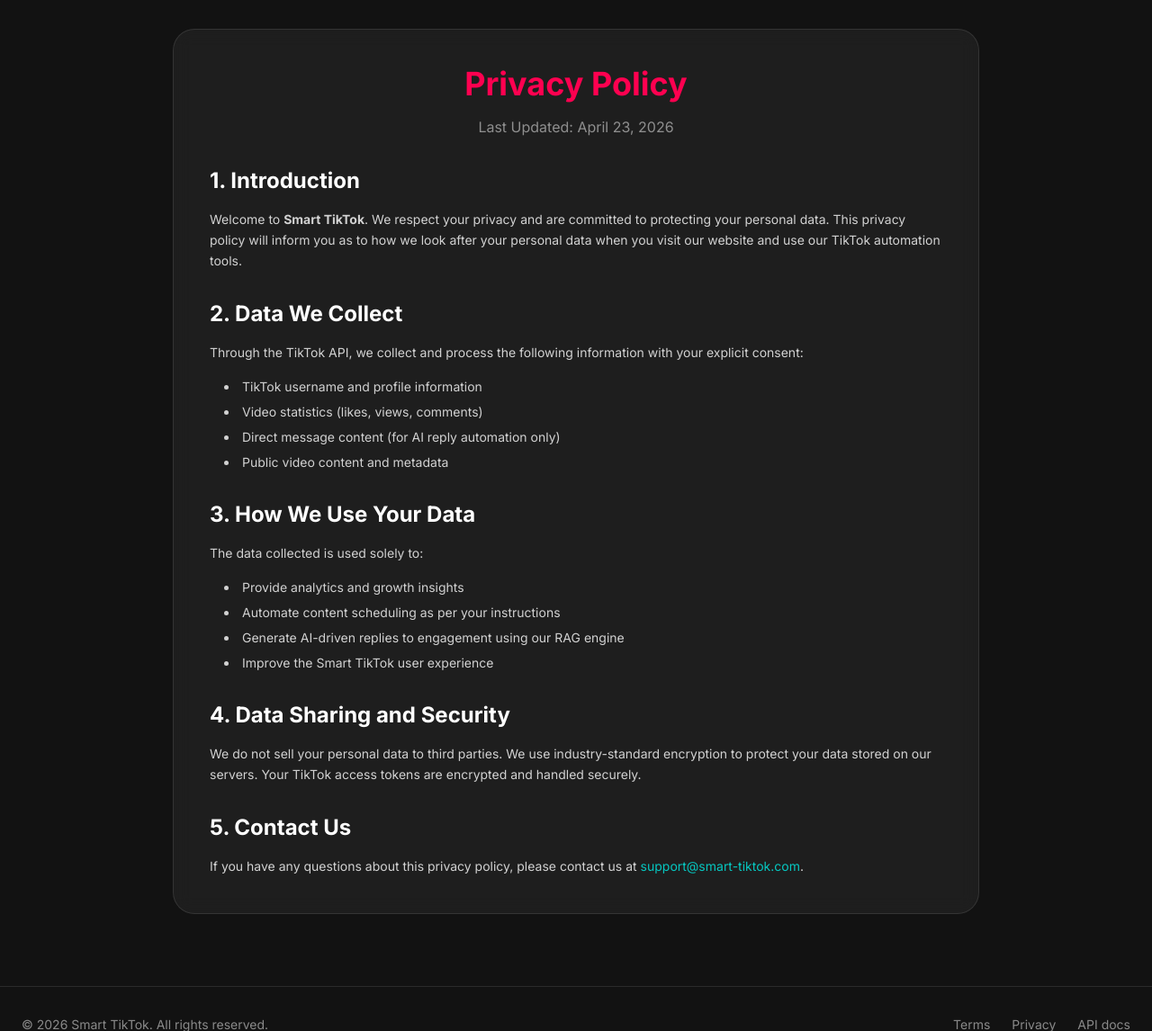
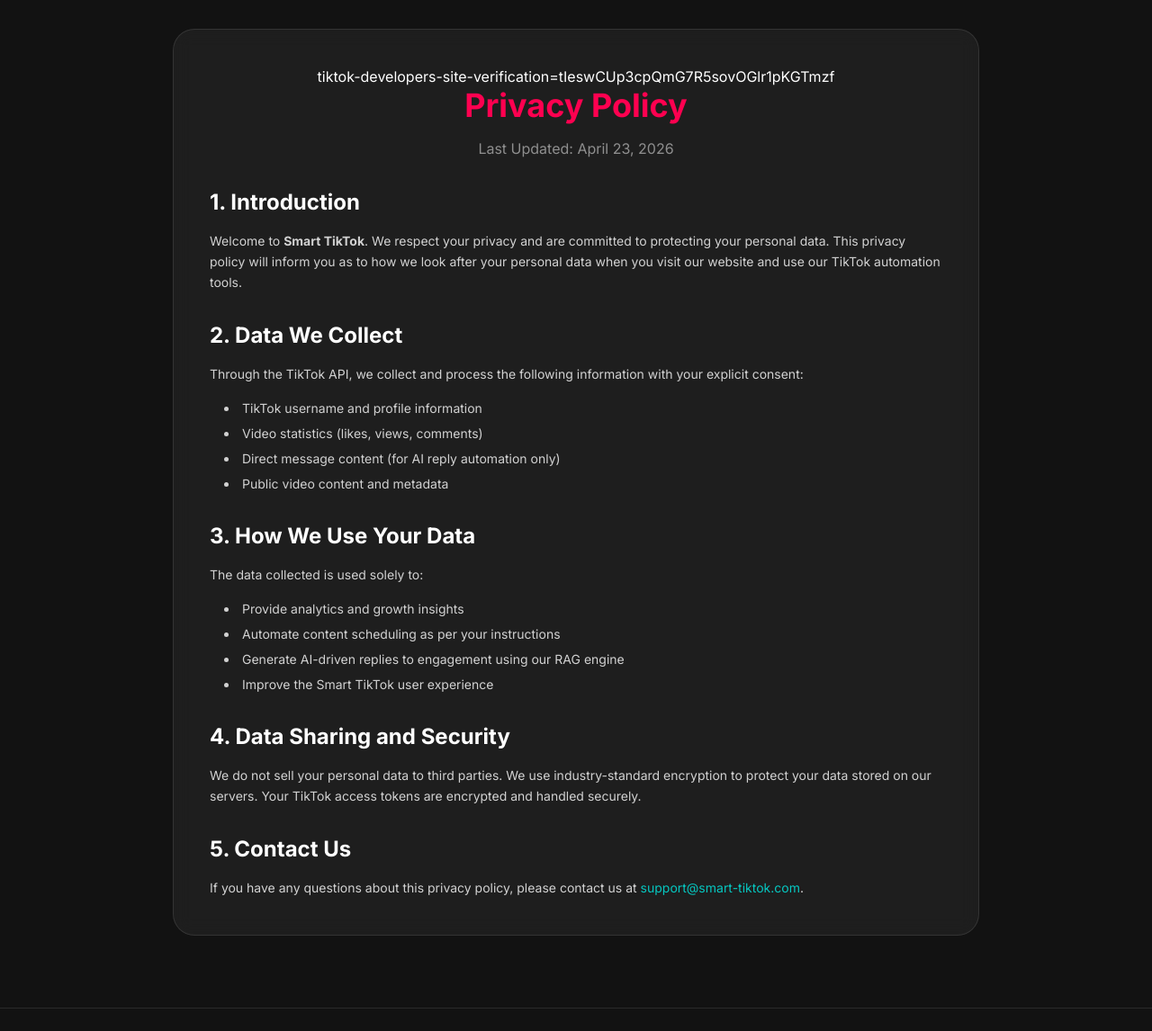
Before and after one commit to jameskariuki8/tiktok_automation, a Django app: page /privacy-policy/ in a window 1280 px wide. Shown: the part 70-1216 px from the top of the page at 90% size. Run offline with Django 5.2, Linux system fonts and the light colour scheme; parts of the project's set-up code (start-up, migrations or seed data) failed here and were passed over; some libraries are stand-ins or nearby versions.

Commit message:
first commit

```diff
--- a/templates/privacy_policy.html
+++ b/templates/privacy_policy.html
@@ -4,6 +4,7 @@
 {% block content %}
 <div class="max-w-4xl mx-auto glass p-10 rounded-3xl space-y-8">
     <div class="text-center">
+        tiktok-developers-site-verification=tIeswCUp3cpQmG7R5sovOGlr1pKGTmzf
         <h1 class="text-4xl font-bold mb-4 text-primary">Privacy Policy</h1>
         <p class="opacity-50">Last Updated: April 23, 2026</p>
     </div>
@@ -11,7 +12,9 @@
     <section class="space-y-4">
         <h2 class="text-2xl font-bold">1. Introduction</h2>
         <p class="opacity-80 leading-relaxed text-sm">
-            Welcome to <strong>Smart TikTok</strong>. We respect your privacy and are committed to protecting your personal data. This privacy policy will inform you as to how we look after your personal data when you visit our website and use our TikTok automation tools.
+            Welcome to <strong>Smart TikTok</strong>. We respect your privacy and are committed to protecting your
+            personal data. This privacy policy will inform you as to how we look after your personal data when you visit
+            our website and use our TikTok automation tools.
         </p>
     </section>
 
@@ -44,14 +47,16 @@
     <section class="space-y-4">
         <h2 class="text-2xl font-bold">4. Data Sharing and Security</h2>
         <p class="opacity-80 leading-relaxed text-sm">
-            We do not sell your personal data to third parties. We use industry-standard encryption to protect your data stored on our servers. Your TikTok access tokens are encrypted and handled securely.
+            We do not sell your personal data to third parties. We use industry-standard encryption to protect your data
+            stored on our servers. Your TikTok access tokens are encrypted and handled securely.
         </p>
     </section>
 
     <section class="space-y-4">
         <h2 class="text-2xl font-bold">5. Contact Us</h2>
         <p class="opacity-80 leading-relaxed text-sm">
-            If you have any questions about this privacy policy, please contact us at <span class="text-secondary">support@smart-tiktok.com</span>.
+            If you have any questions about this privacy policy, please contact us at <span
+                class="text-secondary">support@smart-tiktok.com</span>.
         </p>
     </section>
 </div>
```
